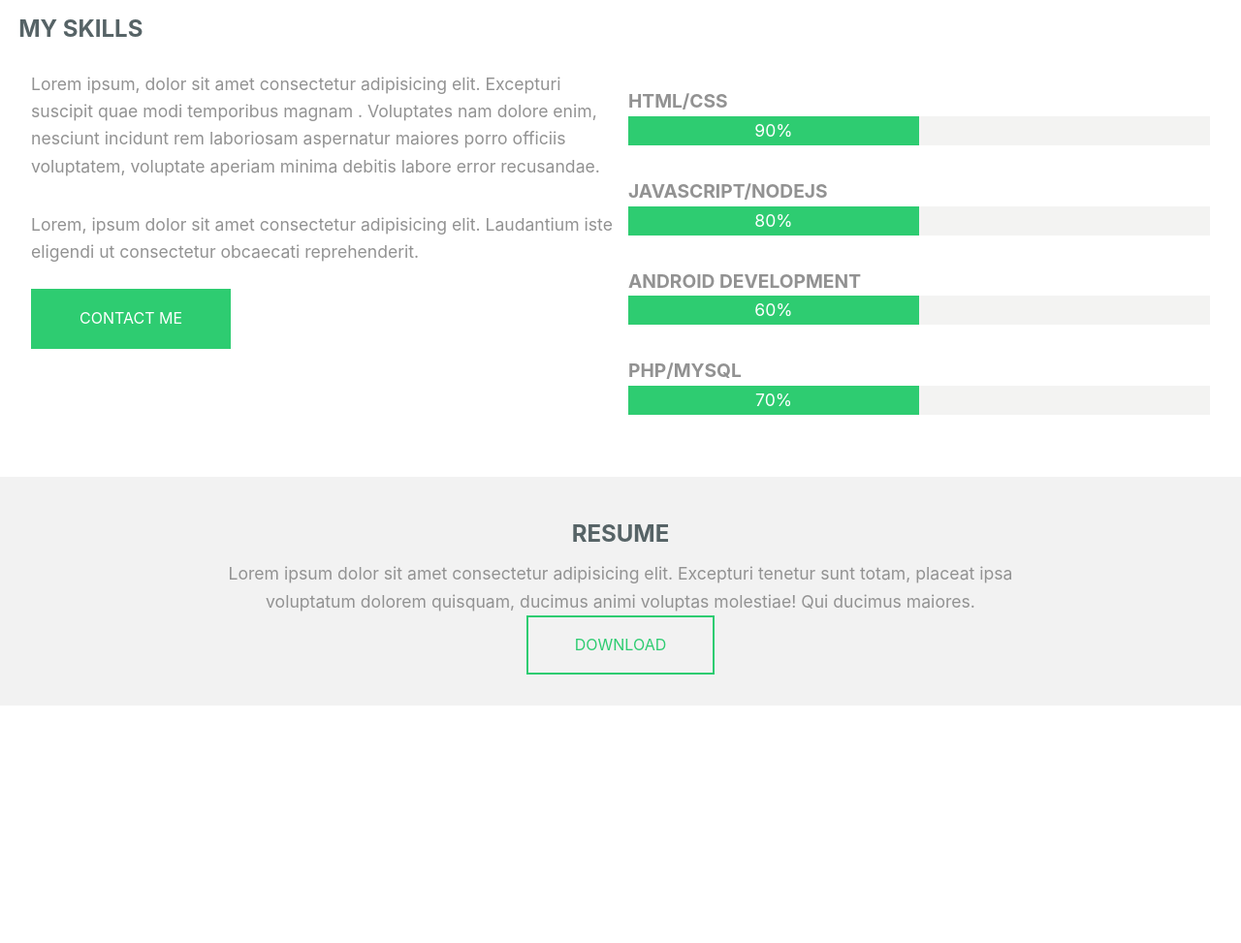
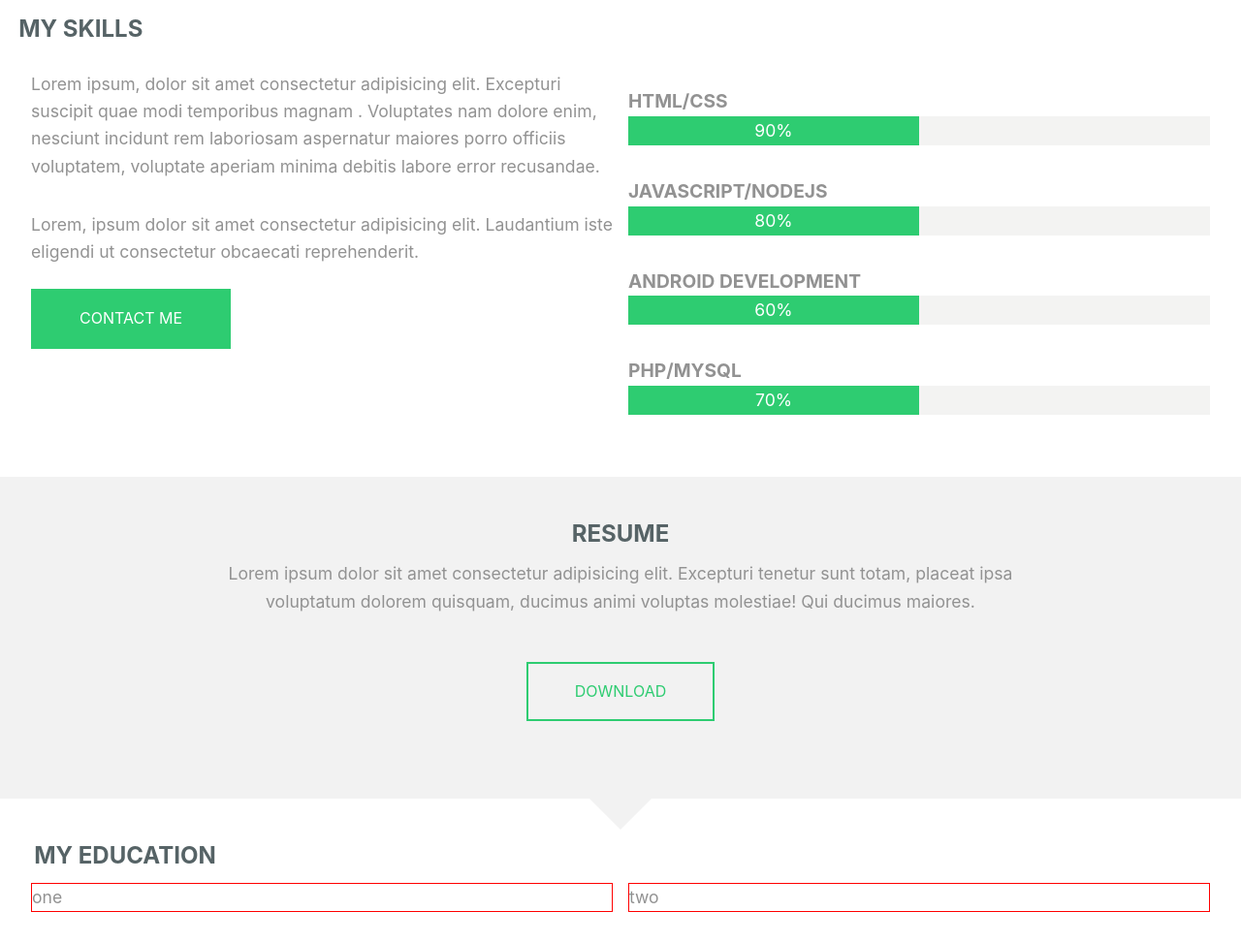
Before and after one commit to nickhq/portfolio, a website: page src/index.html in a window 1280 px wide. Shown: the part 1903-2876 px from the top of the page at 97% size. Before the commit the page ends 2631 px from the top, so only its background shows below. Drawn offline with Linux system fonts and the light colour scheme; files whose address does not match are found by name.

Commit message:
styled skills section added container for my education

```diff
--- a/src/index.html
+++ b/src/index.html
@@ -235,6 +235,20 @@
         </div>
       </div>
     </section>
+
+    <section id="education">
+      <div class="container">
+          <h2 class="title">MY Education</h2>
+         <div class="row">
+            <div class="col-md-6">
+                <div class="box">one</div>
+              </div>
+              <div class="col-md-6">
+                <div class="box">two</div>
+              </div>
+         </div>
+      </div>
+    </section>
   </main>
   <footer></footer>
 
--- a/src/scss/includes/_resume.scss
+++ b/src/scss/includes/_resume.scss
@@ -1,7 +1,20 @@
 section#resume{
     background-color: $bg-base;
     text-align: center;
+    position: relative;
     .button{
         display: inline-block;
+        margin: 3rem auto;
+    }
+
+    &::after{
+        content: "";
+        position: absolute;
+        top: 100%;
+        left: 50%;
+        margin-left: -2rem;
+        border-width: 2rem;
+        border-style: solid;
+        border-color: $bg-base transparent transparent transparent;
     }
 }
```
Also changed, not shown: src/build/css/styles.css.
